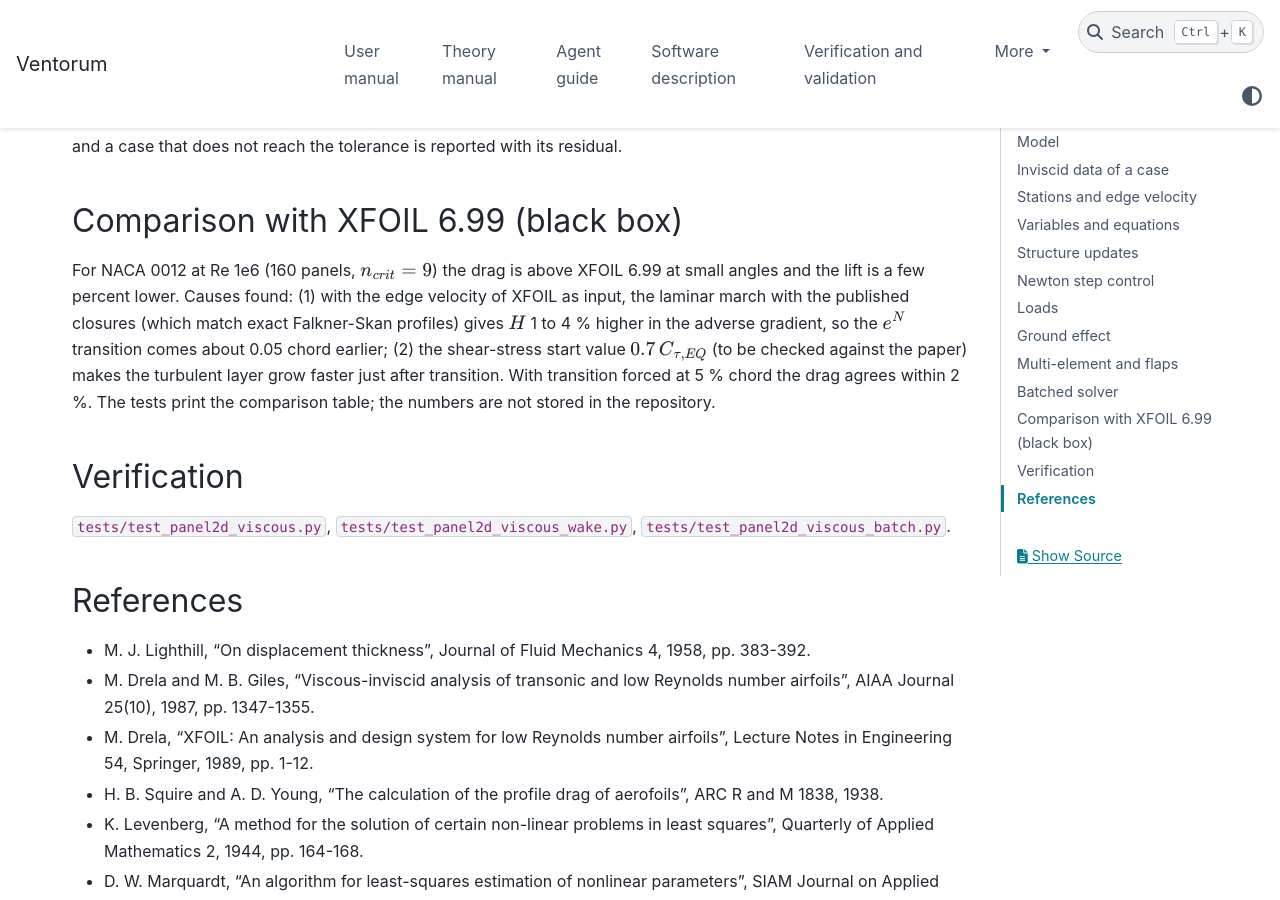
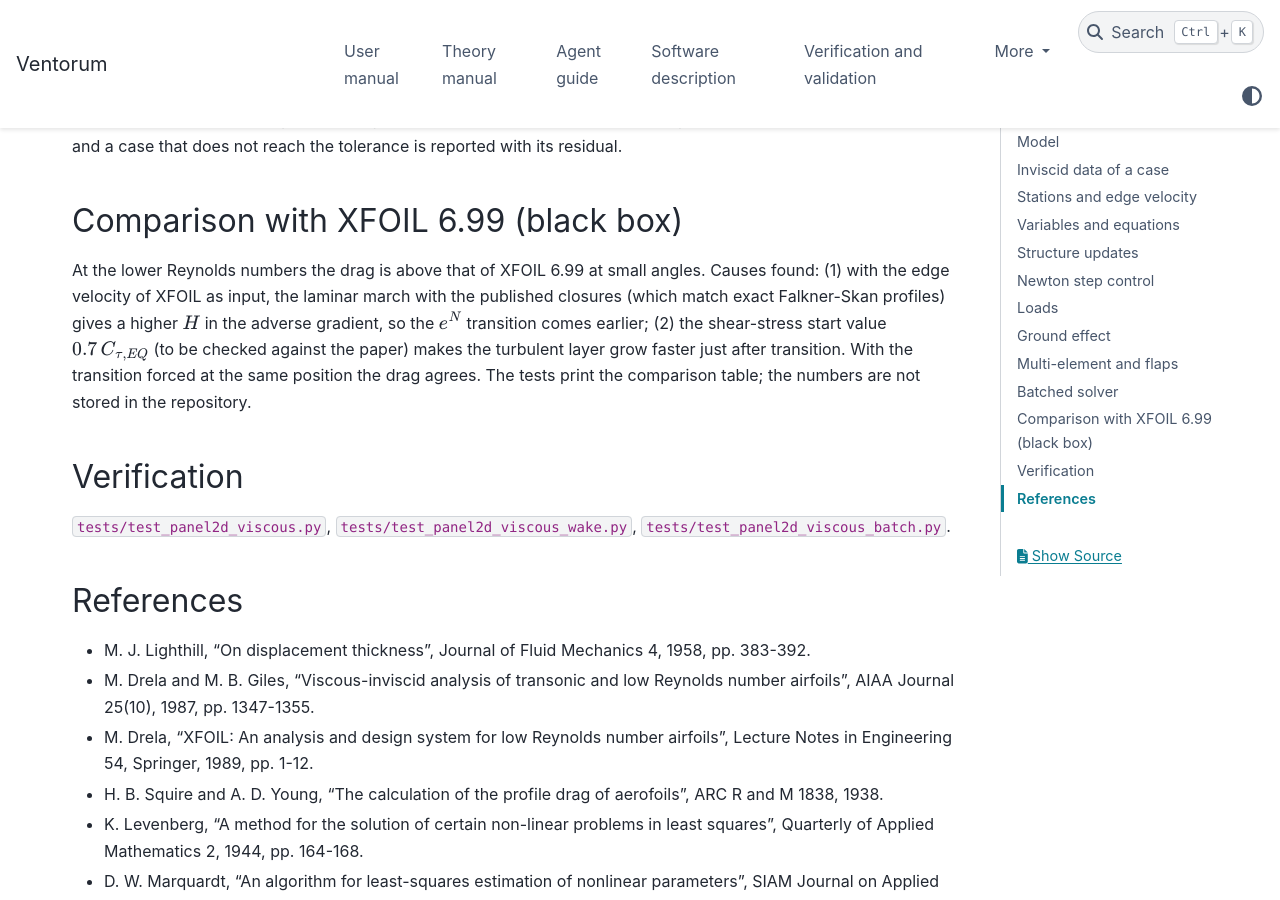
Before and after one commit to manrd/Ventorum, a Sphinx documentation site: the page built from docs/theory/panel2d_viscous.md, in a window 1280 px wide and 900 px high, scrolled down 3785 px. Built offline with Sphinx 7.4.7 and the PyData theme 0.15.4, drawn with Linux system fonts in a browser that asks for light colours.

Commit message:
Remove the remaining comparison numbers from the 2D viscous theory page
Co-Authored-By: Claude Opus 5.5 <noreply@anthropic.com>

```diff
--- a/docs/theory/panel2d_viscous.md
+++ b/docs/theory/panel2d_viscous.md
@@ -78,7 +78,7 @@ One body only: more bodies raise `ValueError`. A plain flap is part of the singl
 
 ## Comparison with XFOIL 6.99 (black box)
 
-For NACA 0012 at Re 1e6 (160 panels, $n_{crit} = 9$) the drag is above XFOIL 6.99 at small angles and the lift is a few percent lower. Causes found: (1) with the edge velocity of XFOIL as input, the laminar march with the published closures (which match exact Falkner-Skan profiles) gives $H$ 1 to 4 % higher in the adverse gradient, so the $e^N$ transition comes about 0.05 chord earlier; (2) the shear-stress start value $0.7\,C_{\tau,EQ}$ (to be checked against the paper) makes the turbulent layer grow faster just after transition. With transition forced at 5 % chord the drag agrees within 2 %. The tests print the comparison table; the numbers are not stored in the repository.
+At the lower Reynolds numbers the drag is above that of XFOIL 6.99 at small angles. Causes found: (1) with the edge velocity of XFOIL as input, the laminar march with the published closures (which match exact Falkner-Skan profiles) gives a higher $H$ in the adverse gradient, so the $e^N$ transition comes earlier; (2) the shear-stress start value $0.7\,C_{\tau,EQ}$ (to be checked against the paper) makes the turbulent layer grow faster just after transition. With the transition forced at the same position the drag agrees. The tests print the comparison table; the numbers are not stored in the repository.
 
 ## Verification
 
```
